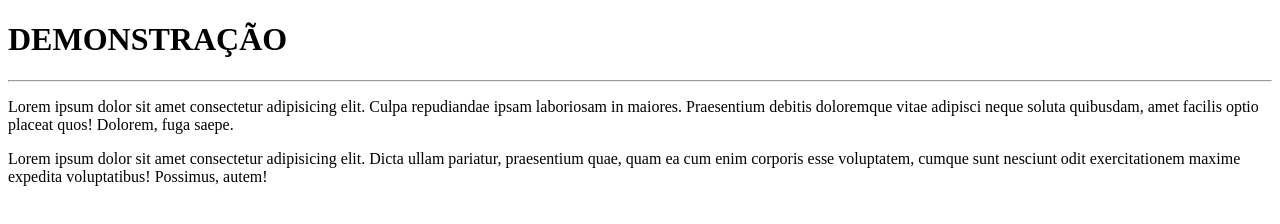
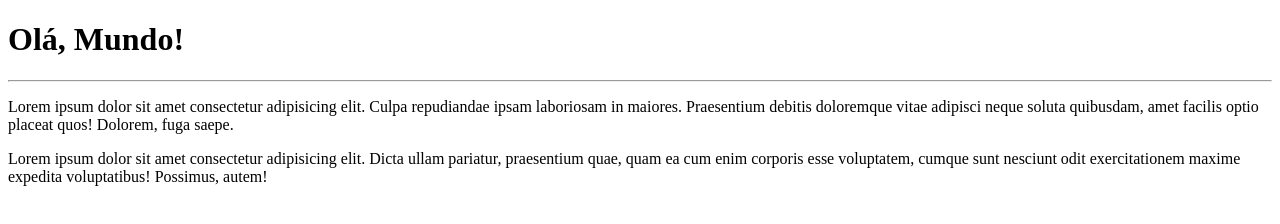
Before and after one commit to Edson-Anpere/Ola-Mundo, a plain HTML site: page site-exemplo/index.html in a window 1280 px wide. Drawn offline with Linux system fonts and the light colour scheme.

Commit message:
Update index.html
titulo voltou a ser olá mundo

```diff
--- a/site-exemplo/index.html
+++ b/site-exemplo/index.html
@@ -6,7 +6,7 @@
     <title>Meu primeiro site em repositório</title>
 </head>
 <body>
-    <h1>DEMONSTRAÇÃO</h1>
+    <h1>Olá, Mundo!</h1>
     <hr>
     <p>Lorem ipsum dolor sit amet consectetur adipisicing elit. Culpa repudiandae ipsam laboriosam in maiores. Praesentium debitis doloremque vitae adipisci neque soluta quibusdam, amet facilis optio placeat quos! Dolorem, fuga saepe.</p>
     <p>Lorem ipsum dolor sit amet consectetur adipisicing elit. Dicta ullam pariatur, praesentium quae, quam ea cum enim corporis esse voluptatem, cumque sunt nesciunt odit exercitationem maxime expedita voluptatibus! Possimus, autem!</p>
```
